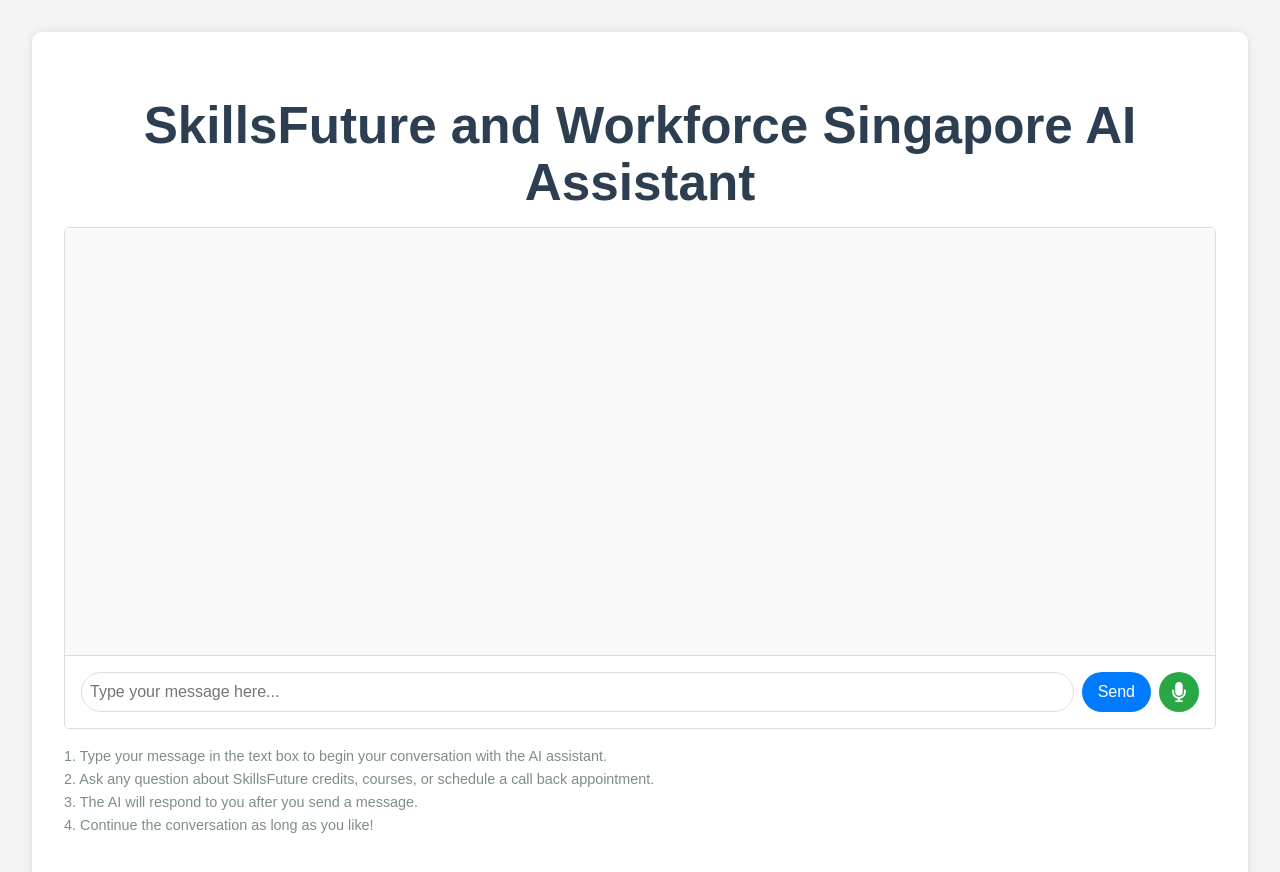
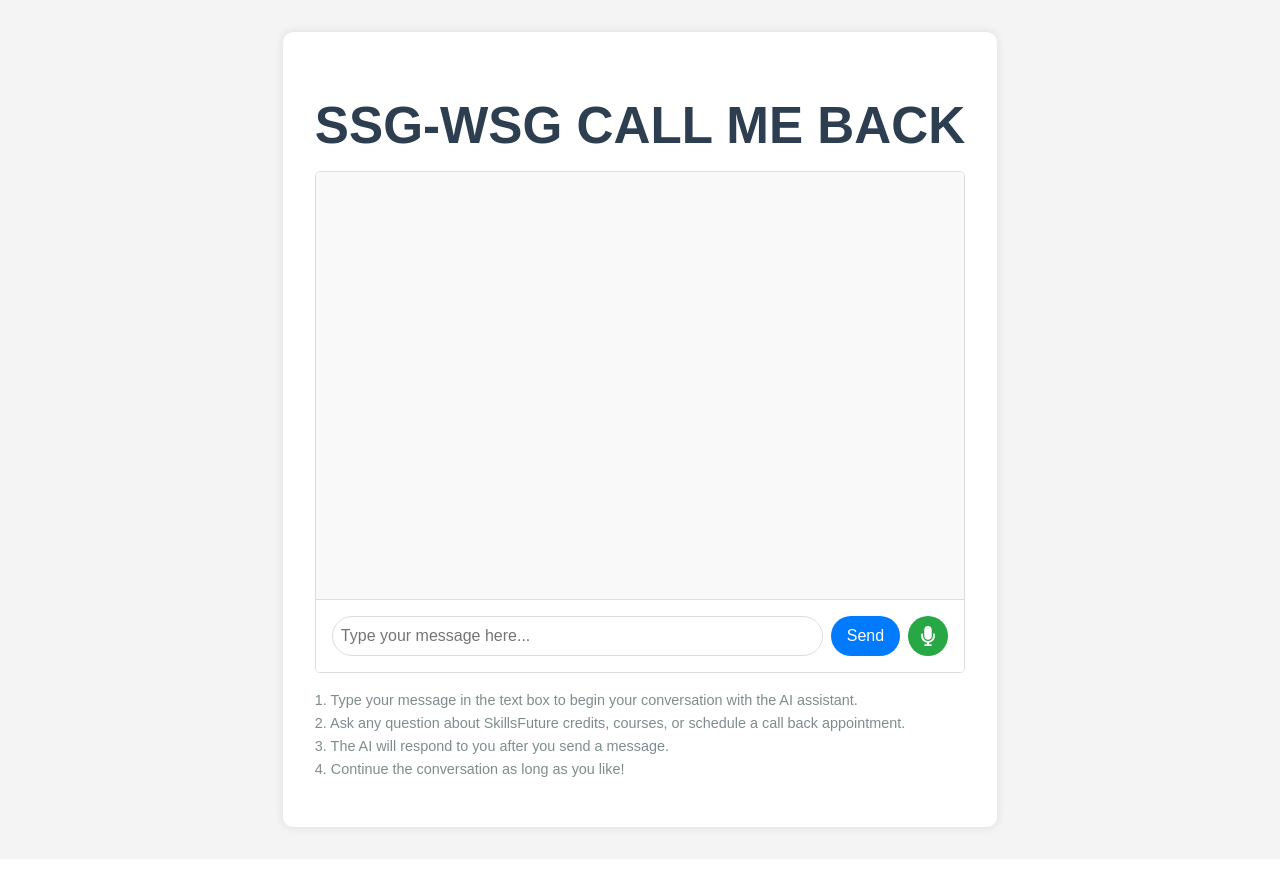
Before and after one commit to TopSGW/voice-ai, a React (Vite) app: page / in a window 1280 px wide. Shown: the top 872 px of the page. Built offline with nearby package versions, Linux system fonts and the light colour scheme.

Commit message:
change logo

```diff
--- a/index.html
+++ b/index.html
@@ -2,7 +2,7 @@
 <html lang="en">
   <head>
     <meta charset="UTF-8" />
-    <link rel="icon" type="image/svg+xml" href="/vite.svg" />
+    <link rel="icon" type="image/jpeg" href="/logo.jpg" />
     <meta name="viewport" content="width=device-width, initial-scale=1.0" />
     <title>Voice AI assistant</title>
   </head>
--- a/src/App.jsx
+++ b/src/App.jsx
@@ -5,7 +5,7 @@
 function App() {
   return (
     <div className="App">
-      <h1>SkillsFuture and Workforce Singapore AI Assistant</h1>
+      <h1>SSG-WSG CALL ME BACK</h1>
       <ChatComponent />
       <p className="instructions">
         1. Type your message in the text box to begin your conversation with the AI assistant.<br />
```
Also changed, not shown: public/logo.jpg (added).
